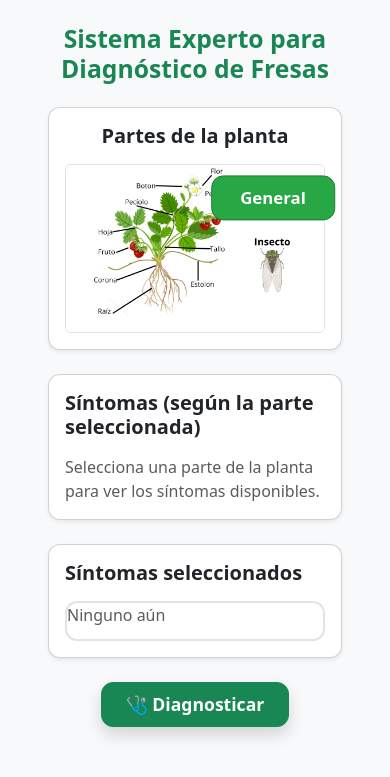
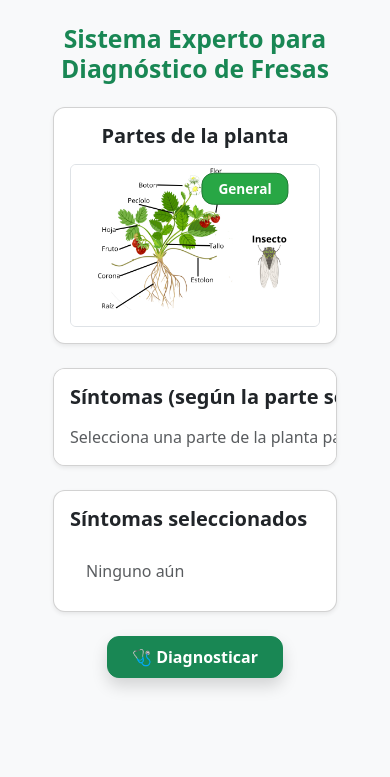
Before and after one commit to slimh4cker/Strawberry-Diagnosis, a Flask app: page / in a window 390 px wide. Shown: the top 777 px of the page. Run offline with Flask 3, Linux system fonts and the light colour scheme.

Commit message:
Mejoras del design (estetico, responsivo, etc)

```diff
--- a/src/frontend/static/diagnostic-main.js
+++ b/src/frontend/static/diagnostic-main.js
@@ -1,5 +1,6 @@
 import { processDiagnosticSource } from "./DiagnosticoCard.js";
 import { post_diagnostic } from "./getDiagnostic.js";
+
 // Si luego quieren usar la API real:
 // import { post_diagnostic } from "./getDiagnostic.js";
 
@@ -9,7 +10,7 @@ document.getElementById("btn-diagnosticar").addEventListener("click", async () =
 
     // Validar que haya al menos 2 sintomas
     if (window.sintomasSeleccionados.length < 2) {
-        alert("Ha seleccionado muy pocos sintomas. Por favor selecciona al menos 2 síntomas");
+        mostrarModal("Ha seleccionado muy pocos síntomas. Por favor selecciona al menos 2.");
         return;
     }
 
@@ -25,3 +26,12 @@ document.getElementById("btn-diagnosticar").addEventListener("click", async () =
 
     processDiagnosticSource(data);    // muestra la tarjeta
 });
+
+function mostrarModal(mensaje) {
+    const modalEl = document.getElementById('modalAlerta');
+    const modalBody = document.getElementById('modalAlertaMensaje');
+    modalBody.textContent = mensaje;
+
+    const modalBootstrap = new bootstrap.Modal(modalEl); // Inicializa el modal
+    modalBootstrap.show();
+}
--- a/src/frontend/static/selector.js
+++ b/src/frontend/static/selector.js
@@ -103,11 +103,13 @@ function actualizarSintamasSeleccionadosDiv() {
         window.sintomasSeleccionados.length
             ? `<ul class="list-unstyled">` + window.sintomasSeleccionados.map((s, idx) => `
                 <li class="mb-2 d-flex align-items-center">
-                    <button class="btn btn-sm btn-danger sintoma-remove"
+                    <button class="btn btn-sm btn-danger sintoma-remove d-flex align-items-center justify-content-center flex-shrink-0"
+                            style="width: 32px; height: 32px;"
                             data-index="${idx}"
                             data-parte="${s.parte}"
-                            data-valor="${s.valor}">
-                        −
+                            data-valor="${s.valor}"
+                            title="Eliminar">
+                        <i class="bi bi-trash"></i>
                     </button>
                     <span class="ms-2">${s.parte}: ${s.nombre}</span>
                 </li>
--- a/src/frontend/static/styles.css
+++ b/src/frontend/static/styles.css
@@ -12,25 +12,42 @@ body {
     font-weight: 600;
 }
 
-#sintomas-lista,
-#sintomas-seleccionados {
-    border: 2px solid #e3e3e3;
-    border-radius: 12px;
-    transition: 0.3s;
+#sintomas-seleccionados, #sintomas-lista {
+    padding: 0.75rem 1rem;
+    overflow-wrap: break-word;
+    word-break: break-word;
+    max-width: 100%;
+    box-sizing: border-box;
 }
 
-#sintomas-lista:hover,
-#sintomas-seleccionados:hover {
-    border-color: #b8b8b8;
+#sintomas-seleccionados ul {
+    padding-left: 0;
+    margin-bottom: 0;
 }
 
-#resultado {
-    font-size: 1.1rem;
+#sintomas-seleccionados li {
+    display: flex;
+    align-items: center;
+    gap: 0.5rem;
 }
 
-#sintomas-seleccionados {
-    min-height: 40px;
+#sintomas-seleccionados li button.sintoma-remove {
+    flex-shrink: 0;
+    width: 32px;
+    height: 32px;
+    display: flex;
+    align-items: center;
+    justify-content: center;
+    padding: 0;
 }
+
+#sintomas-seleccionados li span {
+    overflow: hidden;
+    text-overflow: ellipsis;
+    white-space: nowrap;
+    flex-grow: 1;
+}
+
 
 .svg-container {
     position: relative;
@@ -48,8 +65,8 @@ body {
     position: absolute;
     top: 0;
     left: 0;
-    width: 100%;      /* escala en proporción a la imagen */
-    height: 100%;     /* escala en proporción a la imagen */
+    width: 100%;
+    height: 100%;
     pointer-events: auto;
 }
 
@@ -65,13 +82,12 @@ body {
 
 .boton-general {
     position: absolute;
-    top: 20%;   /* porcentaje desde la parte superior del contenedor */
-    left: 80%;  /* porcentaje desde la izquierda */
-    transform: translate(-50%, -50%); /* centra el botón respecto a ese punto */
-
+    top: 20%;
+    left: 80%;
+    transform: translate(-50%, -50%);
     z-index: 30;
-    padding: 9px 28px;
-    font-size: 1.05rem;
+    padding: 6px 18px;
+    font-size: 0.9rem;
     font-weight: 600;
     background-color: #28a745;
     border: 1px solid #1f7a34;
@@ -82,7 +98,6 @@ body {
     transition: none;
 }
 
-
 .boton-general:hover {
     background-color: #218838;
 }
@@ -90,3 +105,94 @@ body {
 .boton-general:active {
     background-color: #1e7e34;
 }
+
+.col-sintomas {
+    height: 635px;
+    display: flex;
+    flex-direction: column;
+}
+
+.card-sintomas-lista {
+    flex: 1;
+    overflow-y: auto;
+}
+
+.card-sintomas-seleccionados {
+    height: 220px;
+    overflow-y: auto;
+}
+
+.modern-modal {
+    border-radius: 16px;
+    overflow: hidden;
+    animation: popIn 0.25s ease-out;
+}
+
+.modern-modal .modal-body {
+    background: linear-gradient(135deg, #ff4d4d, #cc0000);
+    color: white;
+    border-radius: 16px 16px 0 0;
+}
+
+.icono-alerta {
+    font-size: 3rem;
+}
+
+@keyframes popIn {
+    0% { transform: scale(0.8); opacity: 0; }
+    100% { transform: scale(1); opacity: 1; }
+}
+
+.modal-footer {
+    background: #cc0000;
+    border-top: none;
+    border-radius: 0 0 16px 16px;
+}
+
+@media (max-width: 992px) {
+    .col-sintomas {
+        height: auto;
+        flex-direction: column;
+    }
+
+    .card-sintomas-lista,
+    .card-sintomas-seleccionados {
+        height: auto;
+    }
+}
+
+@media (max-width: 768px) {
+    #img-base {
+        width: 100%;
+        height: auto;
+    }
+
+    .boton-general {
+        top: 15%;
+        left: 70%;
+        padding: 5px 16px;
+        font-size: 0.85rem;
+    }
+
+    .card-sintomas-lista,
+    .card-sintomas-seleccionados {
+        overflow-x: auto;
+        overflow-y: hidden;
+        white-space: nowrap;
+    }
+}
+
+@media (max-width: 576px) {
+    #btn-diagnosticar {
+        font-size: 1rem;
+        padding: 8px 20px;
+    }
+
+    .card {
+        margin: 0 5px;
+    }
+
+    #resultado {
+        font-size: 1rem;
+    }
+}
--- a/src/frontend/templates/index.html
+++ b/src/frontend/templates/index.html
@@ -6,6 +6,7 @@
 
     <!-- Bootstrap -->
     <link rel="stylesheet" href="https://cdn.jsdelivr.net/npm/bootstrap@5.3.2/dist/css/bootstrap.min.css">
+    <link rel="stylesheet" href="https://cdn.jsdelivr.net/npm/bootstrap-icons@1.11.1/font/bootstrap-icons.css">
     <link rel="stylesheet" href="{{ url_for('static', filename='styles.css') }}">
 </head>
 
@@ -68,26 +69,28 @@
             </div>
         </div>
 
-        <!-- LISTA DE SÍNTOMAS -->
-        <div class="col-md-6">
-            <div class="card shadow-sm p-3">
-                <h5 class="fw-semibold mb-3">Síntomas (según la parte seleccionada)</h5>
+      <!-- LISTA DE SÍNTOMAS -->
+<div class="col-md-6 col-sintomas">
 
-                <div id="lista-sintomas" class="text-muted">
-                    Selecciona una parte de la planta para ver los síntomas disponibles.
-                </div>
-            </div>
+    <!-- TARJETA DE SÍNTOMAS -->
+    <div class="card shadow-sm p-3 mb-4 card-sintomas-lista">
+        <h5 class="fw-semibold mb-3">Síntomas (según la parte seleccionada)</h5>
+
+        <div id="lista-sintomas" class="text-muted">
+            Selecciona una parte de la planta para ver los síntomas disponibles.
         </div>
-
     </div>
 
-    <!-- SÍNTOMAS SELECCIONADOS -->
-    <div class="card shadow-sm p-3 mt-4">
+    <!-- TARJETA DE SÍNTOMAS SELECCIONADOS -->
+    <div class="card shadow-sm p-3 card-sintomas-seleccionados">
         <h5 class="fw-semibold">Síntomas seleccionados</h5>
         <div id="sintomas-seleccionados" class="mt-2 text-secondary">
             <span class="text-muted">Ninguno aún</span>
         </div>
     </div>
+
+</div>
+
 
     <!-- BOTÓN -->
     <div class="text-center mt-4">
@@ -107,6 +110,21 @@
 <script type="module" src="{{ url_for('static', filename='diagnostic-main.js') }}"></script>
 <script type="module" src="{{ url_for('static', filename='getDiagnostic.js') }}"></script>
 
+<!-- Modal -->
+<div id="modalAlerta" class="modal fade" tabindex="-1" aria-hidden="true">
+  <div class="modal-dialog modal-dialog-centered">
+    <div class="modal-content border-0 shadow-lg modern-modal">
+      <div class="modal-body text-center p-4">
+        <div class="icono-alerta mb-3">⚠️</div>
+        <p id="modalAlertaMensaje" class="mb-0 fs-5"></p>
+      </div>
+      <div class="modal-footer justify-content-center border-0">
+        <button type="button" class="btn btn-danger btn-lg px-4" data-bs-dismiss="modal">Entendido</button>
+      </div>
+    </div>
+  </div>
+</div>
+
 
 </body>
 </html>
```
